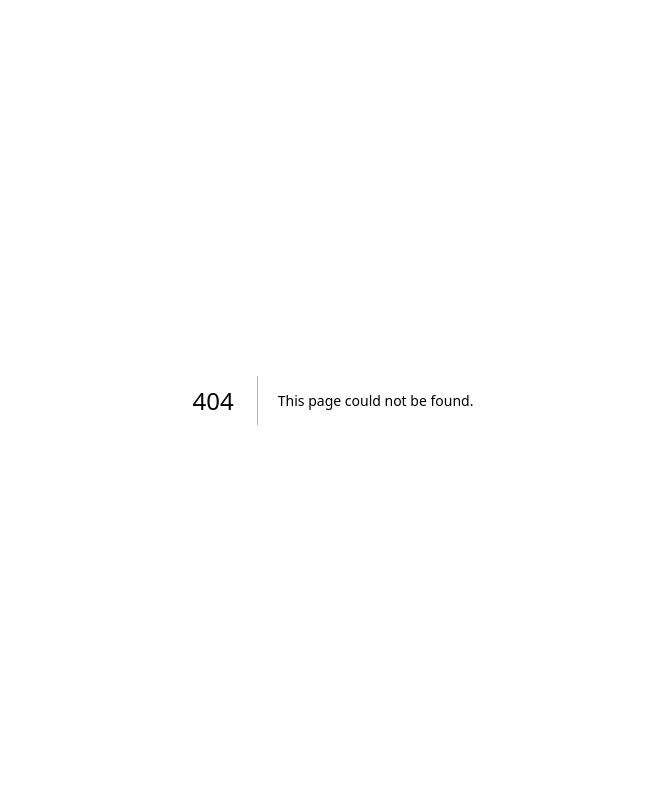
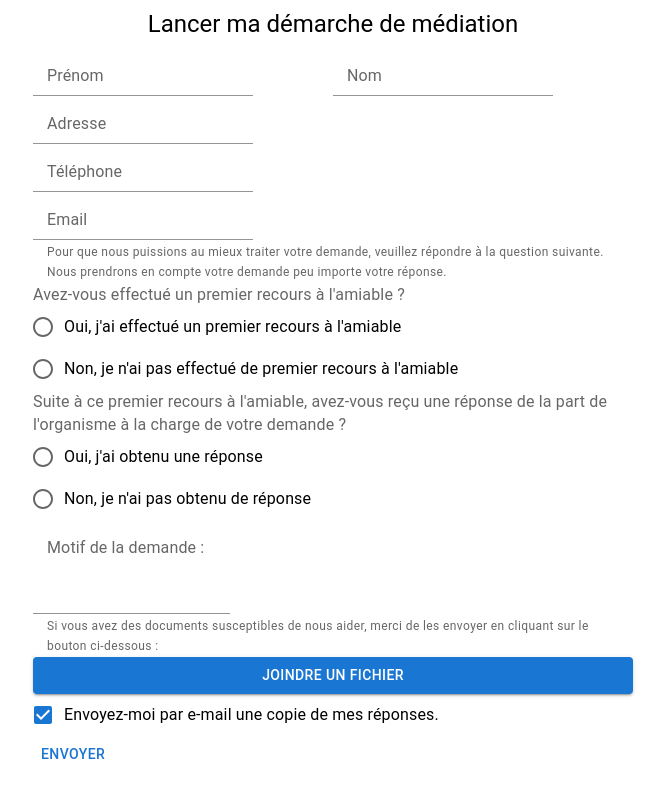
Before and after one commit to inclusion-numerique/mediature, a Next.js app in the folder apps/main/: page /request/1 in a window 1280 px wide. Before the commit this address had no page. Shown: the whole page, without its empty margins (307-972 px from the left). Built offline with nearby package versions, Linux system fonts and the light colour scheme.

Commit message:
chore(ui): set up mui + make first form ui

```diff
--- /dev/null
+++ b/apps/main/app/(public)/request/[authority]/page.tsx
@@ -0,0 +1,138 @@
+'use client';
+
+import {
+  Button,
+  Checkbox,
+  FormControl,
+  FormControlLabel,
+  FormHelperText,
+  FormLabel,
+  Grid,
+  Input,
+  InputLabel,
+  Radio,
+  RadioGroup,
+  Typography,
+} from '@mui/material';
+import Image from 'next/image';
+import Link from 'next/link';
+import { notFound } from 'next/navigation';
+
+export default function RequestPage({ params: { authority } }: { params: { authority: string } }) {
+  return (
+    <form>
+      <Grid item xs={12}>
+        {/* <Image src="https://beta.gouv.fr/img/logo_twitter_image-2019.jpg" width={200} height={100} alt="Logo de la collectivité XXX TODO" /> */}
+      </Grid>
+      <Grid item xs={12}>
+        <Typography component="h1" variant="h5" align="center" gutterBottom>
+          Lancer ma démarche de médiation
+        </Typography>
+      </Grid>
+      <Grid container sx={{ maxWidth: 'sm', mx: 'auto' }}>
+        <Grid item xs={12} sm={6}>
+          <FormControl>
+            <InputLabel htmlFor="firstname" placeholder="ex: Marie">
+              Prénom
+            </InputLabel>
+            <Input id="firstname" />
+          </FormControl>
+        </Grid>
+        <Grid item xs={12} sm={6}>
+          <FormControl>
+            <InputLabel htmlFor="lastname" placeholder="ex: Dupont">
+              Nom
+            </InputLabel>
+            <Input id="lastname" />
+          </FormControl>
+        </Grid>
+        <Grid item xs={12}>
+          <FormControl>
+            <InputLabel htmlFor="address" placeholder="ex: 20 rue de la ...">
+              Adresse
+            </InputLabel>
+            {/* TODO: split into multiple components */}
+            <Input id="address" />
+          </FormControl>
+        </Grid>
+        <Grid item xs={12}>
+          <FormControl>
+            <InputLabel htmlFor="firstname" placeholder="ex: 06 66 66 66 66">
+              Téléphone
+            </InputLabel>
+            {/* TODO: split into multiple components */}
+            <Input id="firstname" />
+          </FormControl>
+        </Grid>
+        <Grid item xs={12}>
+          <FormControl>
+            <InputLabel htmlFor="email" placeholder="ex: marie.dupont@mail.com">
+              Email
+            </InputLabel>
+            <Input id="email" />
+          </FormControl>
+        </Grid>
+        <Grid item xs={12}>
+          <FormControl>
+            <FormHelperText id="previous-request-helper-text">
+              Pour que nous puissions au mieux traiter votre demande, veuillez répondre à la question suivante. Nous prendrons en compte votre demande
+              peu importe votre réponse.
+            </FormHelperText>
+            <FormLabel id="previous-request-radio-buttons-group-label">Avez-vous effectué un premier recours à l&apos;amiable ?</FormLabel>
+            <RadioGroup
+              name="previous-request-radio-buttons-group"
+              aria-labelledby="previous-request-radio-buttons-group-label"
+              aria-describedby="previous-request-helper-text"
+            >
+              <FormControlLabel value="yes" control={<Radio />} label="Oui, j'ai effectué un premier recours à l'amiable" />
+              <FormControlLabel value="no" control={<Radio />} label="Non, je n'ai pas effectué de premier recours à l'amiable" />
+            </RadioGroup>
+          </FormControl>
+        </Grid>
+        <Grid item xs={12}>
+          <FormControl>
+            {/* TODO: if above */}
+            <FormLabel id="answer-from-previous-request--radio-buttons-group-label">
+              Suite à ce premier recours à l&apos;amiable, avez-vous reçu une réponse de la part de l&apos;organisme à la charge de votre demande ?
+            </FormLabel>
+            <RadioGroup
+              name="answer-from-previous-request-radio-buttons-group"
+              aria-labelledby="answer-from-previous-request--radio-buttons-group-label"
+            >
+              <FormControlLabel value="yes" control={<Radio />} label="Oui, j'ai obtenu une réponse" />
+              <FormControlLabel value="no" control={<Radio />} label="Non, je n'ai pas obtenu de réponse" />
+            </RadioGroup>
+          </FormControl>
+        </Grid>
+        <Grid item xs={12}>
+          <FormControl>
+            <InputLabel htmlFor="description">Motif de la demande :</InputLabel>
+            <Input id="description" multiline rows={3} />
+          </FormControl>
+        </Grid>
+        <Grid item xs={12}>
+          <FormControl>
+            <FormHelperText id="upload-helper-text">
+              Si vous avez des documents susceptibles de nous aider, merci de les envoyer en cliquant sur le bouton ci-dessous :{' '}
+            </FormHelperText>
+            <Button variant="contained" component="label" aria-describedby="upload-helper-text">
+              {/* TODO: improve + extensions */}
+              Joindre un fichier
+              <input hidden accept="image/*" multiple type="file" />
+            </Button>
+          </FormControl>
+        </Grid>
+        <Grid item xs={12}>
+          <FormControl>
+            <FormControlLabel label="Envoyez-moi par e-mail une copie de mes réponses." control={<Checkbox defaultChecked />} />
+          </FormControl>
+        </Grid>
+        <Grid item xs={12}>
+          <FormControl>
+            <Button>Envoyer</Button>
+          </FormControl>
+        </Grid>
+      </Grid>
+    </form>
+  );
+}
--- a/apps/main/app/layout.tsx
+++ b/apps/main/app/layout.tsx
@@ -1,21 +1,57 @@
+'use client';
+
+import { createMuiDsfrThemeProvider } from '@codegouvfr/react-dsfr/mui';
+import { createNextDsfrIntegrationApi } from '@codegouvfr/react-dsfr/next';
+import DefaultApp from 'next/app';
 import getConfig from 'next/config';
+import type { LinkProps as NextLinkProps } from 'next/link';
+import { PropsWithChildren } from 'react';
+import { createEmotionSsrAdvancedApproach } from 'tss-react/next';
 
-export default function RootLayout({
-  // Layouts must accept a children prop.
-  // This will be populated with nested layouts or pages
-  children,
-}: {
-  children: React.ReactNode;
-}) {
+// declare module '@codegouvfr/react-dsfr' {
+//   export interface LinkProps extends NextLinkProps {}
+// }
+
+// const { withDsfr, dsfrDocumentApi } = createNextDsfrIntegrationApi({
+//   defaultColorScheme: 'system',
+//   preloadFonts: [
+//     //"Marianne-Light",
+//     //"Marianne-Light_Italic",
+//     'Marianne-Regular',
+//     //"Marianne-Regular_Italic",
+//     'Marianne-Medium',
+//     //"Marianne-Medium_Italic",
+//     'Marianne-Bold',
+//     //"Marianne-Bold_Italic",
+//     //"Spectral-Regular",
+//     //"Spectral-ExtraBold"
+//   ],
+// });
+
+// const { getColorSchemeHtmlAttributes, augmentDocumentForDsfr } = dsfrDocumentApi;
+
+// const { MuiDsfrThemeProvider } = createMuiDsfrThemeProvider();
+
+// const { withAppEmotionCache, augmentDocumentWithEmotionCache } = createEmotionSsrAdvancedApproach({
+//   key: 'css',
+// });
+
+// withDsfr(withApp)
+
+export default function RootLayout(props: PropsWithChildren) {
   // TODO: show app version once `next/config` is available
   // Ref: https://github.com/vercel/next.js/issues/42065#issuecomment-1298530144
   // const { publicRuntimeConfig } = getConfig();
 
   return (
+    // <html lang="en" {...getColorSchemeHtmlAttributes(props as any)}>
     <html lang="en">
+      {/* <head></head> */}
       <body>
-        {children}
+        {/* <MuiDsfrThemeProvider> */}
+        {props.children}
         {/* <div>{publicRuntimeConfig.appVersion}</div> */}
+        {/* </MuiDsfrThemeProvider> */}
       </body>
     </html>
   );
--- a/apps/main/next.config.js
+++ b/apps/main/next.config.js
@@ -1,5 +1,6 @@
 const { withSentryConfig } = require('@sentry/nextjs');
 const gitRevision = require('git-rev-sync');
+const withTM = require('next-transpile-modules')(['@codegouvfr/react-dsfr']);
 const path = require('path');
 
 const { getCommitSha, getHumanVersion, getTechnicalVersion } = require('./utils/app-version.js');
@@ -8,7 +9,7 @@ const mode = process.env.APP_MODE || 'test';
 
 // TODO: once Next supports `next.config.js` we can set types like `ServerRuntimeConfig` and `PublicRuntimeConfig` below
 const moduleExports = async () => {
-  const standardModuleExports = {
+  let standardModuleExports = {
     reactStrictMode: true,
     // output: 'standalone', // This was great to use in case of a Docker image, but it's totally incompatible with Scalingo build pipeline, giving up this size reducing way :D
     env: {},
@@ -35,6 +36,11 @@ const moduleExports = async () => {
       ];
     },
     webpack: (config, { buildId, dev, isServer, defaultLoaders, nextRuntime, webpack }) => {
+      config.module.rules.push({
+        test: /\.(woff2|webmanifest)$/,
+        type: 'asset/resource',
+      });
+
       config.module.rules.push({
         test: /\.txt$/i,
         use: 'raw-loader',
@@ -89,6 +95,9 @@ const moduleExports = async () => {
     },
   };
 
+  // Wrap with `next-transpile-modules` for the DSFR to work
+  standardModuleExports = withTM(standardModuleExports);
+
   // TODO: enable again Sentry once they accept `appDir: true` Next projects
   // Ref: https://github.com/getsentry/sentry-javascript/issues/6290#issuecomment-1329293619
   // return withSentryConfig(standardModuleExports, sentryWebpackPluginOptions);
```
Also changed, not shown: apps/main/app/(public)/page.tsx (added, +18 -0 lines), apps/main/app/page.tsx (deleted, +0 -12 lines), apps/main/package.json (+10 -1 lines), 2 other files (tests, documents, lock files or other folders).
